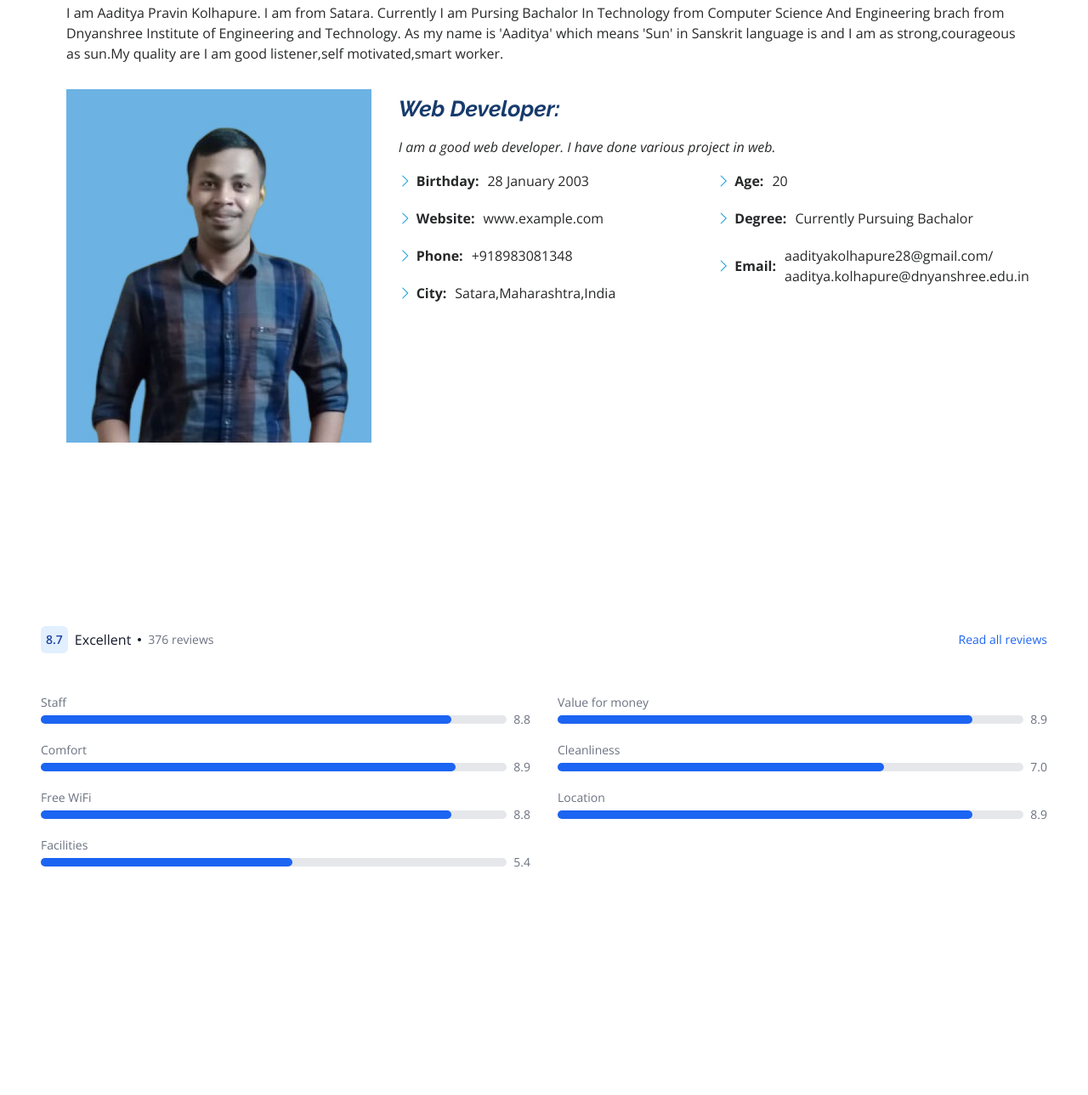
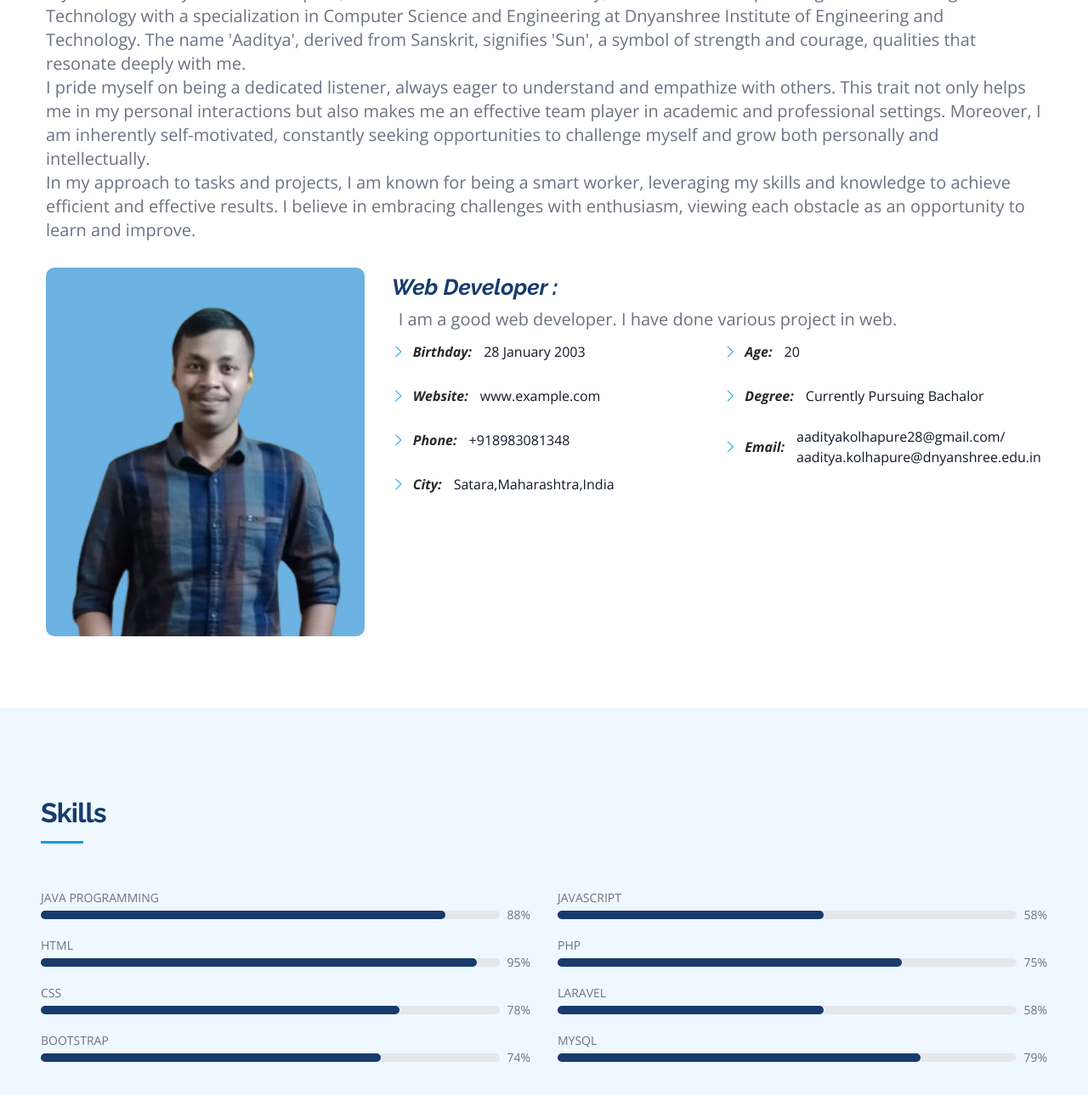
Before and after one commit to aadityakolhapure/portfolio, a plain HTML site: page index.html in a window 1280 px wide. Shown: the part 983-2272 px from the top of the page at 85% size. Before the commit the page ends 2116 px from the top, so only its background shows below. Drawn offline with nearby package versions, Linux system fonts and the light colour scheme.

Commit message:
skill section added

```diff
--- a/index.html
+++ b/index.html
@@ -67,11 +67,24 @@
                     </a>
                 </li>
                 <li>
-                    <a href="#" class="flex items-center p-2 text-white rounded-lg hover:bg-gray-700 group">
-                        <i class="fas fa-file-alt flex-shrink-0 w-5 h-5 text-gray-400 group-hover:text-white"></i>
+                    <a href="#about" class="flex items-center p-2 text-white rounded-lg hover:bg-gray-700 group">
+                        <i class="fas fa-info-circle flex-shrink-0 w-5 h-5 text-gray-400 group-hover:text-white"></i>
                         <span class="flex-1 ms-3 whitespace-nowrap">About</span>
                     </a>
                 </li>
+                <li>
+                    <a href="#skill" class="flex items-center p-2 text-white rounded-lg hover:bg-gray-700 group">
+                        <i class="fas fa-cogs flex-shrink-0 w-5 h-5 text-gray-400 group-hover:text-white"></i>
+                        <span class="flex-1 ms-3 whitespace-nowrap">Skills</span>
+                    </a>
+                </li>
+                <li>
+                    <a href="#" class="flex items-center p-2 text-white rounded-lg hover:bg-gray-700 group">
+                        <i class="fas fa-file-alt flex-shrink-0 w-5 h-5 text-gray-400 group-hover:text-white"></i>
+                        <span class="flex-1 ms-3 whitespace-nowrap">Portfolio</span>
+                    </a>
+                </li>
+
                 <li>
                     <a href="#" class="flex items-center p-2 text-white rounded-lg hover:bg-gray-700 group">
                         <i
@@ -79,12 +92,8 @@
                         <span class="flex-1 ms-3 whitespace-nowrap">Project</span>
                     </a>
                 </li>
-                <li>
-                    <a href="#" class="flex items-center p-2 text-white rounded-lg hover:bg-gray-700 group">
-                        <i class="fas fa-info-circle flex-shrink-0 w-5 h-5 text-gray-400 group-hover:text-white"></i>
-                        <span class="flex-1 ms-3 whitespace-nowrap">About</span>
-                    </a>
-                </li>
+
+
                 <li>
                     <a href="#" class="flex items-center p-2 text-white rounded-lg hover:bg-gray-700 group">
                         <i class="fas fa-envelope flex-shrink-0 w-5 h-5 text-gray-400 group-hover:text-white"></i>
@@ -108,51 +117,78 @@
         </section>
     </div>
 
-<!-- About Section  -->
+    <!-- About Section  -->
     <section id="about" class="about">
-        <div class="p-5 sm:ml-64">
+        <div class="p-4 sm:ml-64">
             <div class="container">
-                <div class="section-title">
-                    <h2>About</h2>
-                    <p>I am Aaditya Pravin Kolhapure. I am from Satara. Currently I am Pursing Bachalor In Technology
-                        from Computer Science And Engineering brach from Dnyanshree Institute of Engineering and
-                        Technology. As my name is 'Aaditya' which means 'Sun' in Sanskrit language is and I am as
-                        strong,courageous as sun.My quality are I am good listener,self motivated,smart worker.</p>
+                <div class="section-title" data-aos="fade-up">
+                    <h2
+                        class="mb-4 text-4xl font-extrabold leading-none tracking-tight text-gray-900 md:text-5xl lg:text-6xl dark:text-white">
+                        About</h2>
+                    <p class=" text-lg font-normal text-gray-500 lg:text-xl xl:px-10 dark:text-gray-400"> My name is
+                        Aaditya Pravin Kolhapure, and I hail from Satara. Currently, I am immersed in pursuing a
+                        Bachelor's degree in Technology with a specialization in Computer Science and Engineering at
+                        Dnyanshree Institute of Engineering and Technology. The name 'Aaditya', derived from Sanskrit,
+                        signifies 'Sun', a symbol of strength and courage, qualities that resonate deeply with me. <br>
+
+                        I pride myself on being a dedicated listener, always eager to understand and empathize with
+                        others. This trait not only helps me in my personal interactions but also makes me an effective
+                        team player in academic and professional settings. Moreover, I am inherently self-motivated,
+                        constantly seeking opportunities to challenge myself and grow both personally and
+                        intellectually.
+                        <br>
+                        In my approach to tasks and projects, I am known for being a smart worker, leveraging my skills
+                        and knowledge to achieve efficient and effective results. I believe in embracing challenges with
+                        enthusiasm, viewing each obstacle as an opportunity to learn and improve.
+                    </p>
                 </div>
 
-                <div class="row">
+                <div class="row" data-aos="fade-up">
                     <div class="col-lg-4" data-aos="fade-right">
-                        <img src="assets/img/profile-removebg-preview.jpg" class="img-fluid" alt="">
+                        <img src="assets/img/profile-removebg-preview.jpg" class="img-fluid" alt=""
+                            style="border-radius: 10px;">
                     </div>
                     <div class="col-lg-8 pt-4 pt-lg-0 content" data-aos="fade-left">
-                        <h3 class="fst-italic p-2">Web Developer:</h3>
-                        <p class="fst-italic p-2">
+                        <h3 class="fst-italic p-2">Web Developer :</h3>
+                        <p class="text-lg font-normal text-gray-500 lg:text-xl sm:px-4 dark:text-gray-400">
                             I am a good web developer. I have done various project in web.
                         </p>
                         <div class="row p-2">
                             <div class="col-lg-6">
                                 <ul>
-                                    <li><i class="bi bi-chevron-right"></i> <strong>Birthday:</strong> <span>28 January
-                                            2003</span></li>
-                                    <li><i class="bi bi-chevron-right"></i> <strong>Website:</strong>
-                                        <span>www.example.com</span>
+                                    <li><i class="bi bi-chevron-right"></i> <strong
+                                            class="fst-italic p-1">Birthday:</strong>
+                                        <p class="text-gray-900 dark:text-white">28 January
+                                            2003</p>
                                     </li>
-                                    <li><i class="bi bi-chevron-right"></i> <strong>Phone:</strong>
-                                        <span>+918983081348</span>
+                                    <li><i class="bi bi-chevron-right"></i> <strong
+                                            class="fst-italic p-1">Website:</strong>
+                                        <span class="text-gray-900 dark:text-white">www.example.com</span>
                                     </li>
-                                    <li><i class="bi bi-chevron-right"></i> <strong>City:</strong>
-                                        <span>Satara,Maharashtra,India</span>
+                                    <li><i class="bi bi-chevron-right"></i> <strong
+                                            class="fst-italic p-1">Phone:</strong>
+                                        <span class="text-gray-900 dark:text-white">+918983081348</span>
+                                    </li>
+                                    <li><i class="bi bi-chevron-right"></i> <strong
+                                            class="fst-italic p-1">City:</strong>
+                                        <span class="text-gray-900 dark:text-white">Satara,Maharashtra,India</span>
                                     </li>
                                 </ul>
                             </div>
                             <div class="col-lg-6">
                                 <ul>
-                                    <li><i class="bi bi-chevron-right"></i> <strong>Age:</strong> <span>20</span></li>
-                                    <li><i class="bi bi-chevron-right"></i> <strong>Degree:</strong> <span>Currently
+                                    <li><i class="bi bi-chevron-right"></i> <strong class="fst-italic p-1">Age:</strong>
+                                        <span class="text-gray-900 dark:text-white">20</span>
+                                    </li>
+                                    <li><i class="bi bi-chevron-right"></i> <strong
+                                            class="fst-italic p-1">Degree:</strong> <span
+                                            class="text-gray-900 dark:text-white">Currently
                                             Pursuing Bachalor</span>
                                     </li>
-                                    <li><i class="bi bi-chevron-right"></i> <strong>Email:</strong>
-                                        <span>aadityakolhapure28@gmail.com/ <br>aaditya.kolhapure@dnyanshree.edu.in</span>
+                                    <li><i class="bi bi-chevron-right"></i> <strong
+                                            class="fst-italic p-1">Email:</strong>
+                                        <span class="text-gray-900 dark:text-white">aadityakolhapure28@gmail.com/
+                                            <br>aaditya.kolhapure@dnyanshree.edu.in</span>
                                     </li>
                                 </ul>
                             </div>
@@ -160,91 +196,99 @@
                     </div>
                 </div>
             </div>
+
         </div>
 
     </section>
 
     <!-- Skill Section -->
-    <section id="resume" class="resume">
+    <section id="skill" class="resume" style="background-color: aliceblue;">
         <div class="p-5 sm:ml-64">
-            <div class="flex items-center mb-5">
-                <p
-                    class="bg-blue-100 text-blue-800 text-sm font-semibold inline-flex items-center p-1.5 rounded dark:bg-blue-200 dark:text-blue-800">
-                    8.7</p>
-                <p class="ms-2 font-medium text-gray-900 dark:text-white">Excellent</p>
-                <span class="w-1 h-1 mx-2 bg-gray-900 rounded-full dark:bg-gray-500"></span>
-                <p class="text-sm font-medium text-gray-500 dark:text-gray-400">376 reviews</p>
-                <a href="#" class="ms-auto text-sm font-medium text-blue-600 hover:underline dark:text-blue-500">Read
-                    all
-                    reviews</a>
+            <div class="section-title" data-aos="fade-up">
+                <h2
+                    class="mb-4 text-4xl font-extrabold leading-none tracking-tight text-gray-900 md:text-5xl lg:text-6xl dark:text-white">
+                    Skills</h2>
             </div>
-            <div class="gap-8 sm:grid sm:grid-cols-2">
+
+            <div class="gap-8 sm:grid sm:grid-cols-2" data-aos="fade-up">
                 <div>
                     <dl>
-                        <dt class="text-sm font-medium text-gray-500 dark:text-gray-400">Staff</dt>
+                        <dt class="text-sm font-medium text-gray-500 dark:text-gray-400">JAVA PROGRAMMING</dt>
                         <dd class="flex items-center mb-3">
                             <div class="w-full bg-gray-200 rounded h-2.5 dark:bg-gray-700 me-2">
-                                <div class="bg-blue-600 h-2.5 rounded dark:bg-blue-500" style="width: 88%"></div>
+                                <div class="bg-blue-600 h-2.5 rounded dark:bg-blue-500" style="width: 88%; background-color: #173b6c;"></div>
                             </div>
-                            <span class="text-sm font-medium text-gray-500 dark:text-gray-400">8.8</span>
+                            <span class="text-sm font-medium text-gray-500 dark:text-gray-400">88%</span>
                         </dd>
                     </dl>
                     <dl>
-                        <dt class="text-sm font-medium text-gray-500 dark:text-gray-400">Comfort</dt>
+                        <dt class="text-sm font-medium text-gray-500 dark:text-gray-400">HTML</dt>
                         <dd class="flex items-center mb-3">
                             <div class="w-full bg-gray-200 rounded h-2.5 dark:bg-gray-700 me-2">
-                                <div class="bg-blue-600 h-2.5 rounded dark:bg-blue-500" style="width: 89%"></div>
+                                <div class="bg-blue-600 h-2.5 rounded dark:bg-blue-500" style="width: 95%; background-color: #173b6c;"></div>
                             </div>
-                            <span class="text-sm font-medium text-gray-500 dark:text-gray-400">8.9</span>
+                            <span class="text-sm font-medium text-gray-500 dark:text-gray-400">95%</span>
                         </dd>
                     </dl>
                     <dl>
-                        <dt class="text-sm font-medium text-gray-500 dark:text-gray-400">Free WiFi</dt>
+                        <dt class="text-sm font-medium text-gray-500 dark:text-gray-400">CSS</dt>
                         <dd class="flex items-center mb-3">
                             <div class="w-full bg-gray-200 rounded h-2.5 dark:bg-gray-700 me-2">
-                                <div class="bg-blue-600 h-2.5 rounded dark:bg-blue-500" style="width: 88%"></div>
+                                <div class="bg-blue-600 h-2.5 rounded dark:bg-blue-500" style="width: 78%; background-color: #173b6c;"></div>
                             </div>
-                            <span class="text-sm font-medium text-gray-500 dark:text-gray-400">8.8</span>
+                            <span class="text-sm font-medium text-gray-500 dark:text-gray-400">78%</span>
                         </dd>
                     </dl>
                     <dl>
-                        <dt class="text-sm font-medium text-gray-500 dark:text-gray-400">Facilities</dt>
+                        <dt class="text-sm font-medium text-gray-500 dark:text-gray-400">BOOTSTRAP</dt>
                         <dd class="flex items-center">
                             <div class="w-full bg-gray-200 rounded h-2.5 dark:bg-gray-700 me-2">
-                                <div class="bg-blue-600 h-2.5 rounded dark:bg-blue-500" style="width: 54%"></div>
+                                <div class="bg-blue-600 h-2.5 rounded dark:bg-blue-500" style="width: 74%; background-color: #173b6c;"></div>
                             </div>
-                            <span class="text-sm font-medium text-gray-500 dark:text-gray-400">5.4</span>
+                            <span class="text-sm font-medium text-gray-500 dark:text-gray-400">74%</span>
                         </dd>
                     </dl>
+
                 </div>
                 <div>
                     <dl>
-                        <dt class="text-sm font-medium text-gray-500 dark:text-gray-400">Value for money</dt>
+                        <dt class="text-sm font-medium text-gray-500 dark:text-gray-400">JAVASCRIPT</dt>
                         <dd class="flex items-center mb-3">
                             <div class="w-full bg-gray-200 rounded h-2.5 dark:bg-gray-700 me-2">
-                                <div class="bg-blue-600 h-2.5 rounded dark:bg-blue-500" style="width: 89%"></div>
+                                <div class="bg-blue-600 h-2.5 rounded dark:bg-blue-500" style="width: 58%; background-color: #173b6c;"></div>
                             </div>
-                            <span class="text-sm font-medium text-gray-500 dark:text-gray-400">8.9</span>
+                            <span class="text-sm font-medium text-gray-500 dark:text-gray-400">58%</span>
                         </dd>
                     </dl>
                     <dl>
-                        <dt class="text-sm font-medium text-gray-500 dark:text-gray-400">Cleanliness</dt>
+                        <dt class="text-sm font-medium text-gray-500 dark:text-gray-400">PHP</dt>
                         <dd class="flex items-center mb-3">
                             <div class="w-full bg-gray-200 rounded h-2.5 dark:bg-gray-700 me-2">
-                                <div class="bg-blue-600 h-2.5 rounded dark:bg-blue-500" style="width: 70%"></div>
+                                <div class="bg-blue-600 h-2.5 rounded dark:bg-blue-500" style="width: 75%; background-color: #173b6c;"></div>
                             </div>
-                            <span class="text-sm font-medium text-gray-500 dark:text-gray-400">7.0</span>
+                            <span class="text-sm font-medium text-gray-500 dark:text-gray-400">75%</span>
                         </dd>
                     </dl>
                     <dl>
-                        <dt class="text-sm font-medium text-gray-500 dark:text-gray-400">Location</dt>
+                        <dt class="text-sm font-medium text-gray-500 dark:text-gray-400">LARAVEL</dt>
+                        <dd class="flex items-center mb-3">
+                            <div class="w-full bg-gray-200 rounded h-2.5 dark:bg-gray-700 me-2">
+                                <div class="bg-blue-600 h-2.5 rounded dark:bg-blue-500" style="width: 58%; background-color: #173b6c;"></div>
+                            </div>
+                            <span class="text-sm font-medium text-gray-500 dark:text-gray-400">58%</span>
+                        </dd>
+                    </dl>
+                    <dl>
+                        <dt class="text-sm font-medium text-gray-500 dark:text-gray-400">MYSQL</dt>
                         <dd class="flex items-center">
                             <div class="w-full bg-gray-200 rounded h-2.5 dark:bg-gray-700 me-2">
-                                <div class="bg-blue-600 h-2.5 rounded dark:bg-blue-500" style="width: 89%"></div>
+                                <div class="bg-blue-600 h-2.5 rounded dark:bg-blue-500" style="width: 79%; background-color: #173b6c;"></div>
                             </div>
-                            <span class="text-sm font-medium text-gray-500 dark:text-gray-400">8.9</span>
+                            <span class="text-sm font-medium text-gray-500 dark:text-gray-400">79%</span>
                         </dd>
                     </dl>
+
+
                 </div>
             </div>
 
```
Also changed, not shown: Readme.txt (deleted), forms/Readme.txt (deleted).
